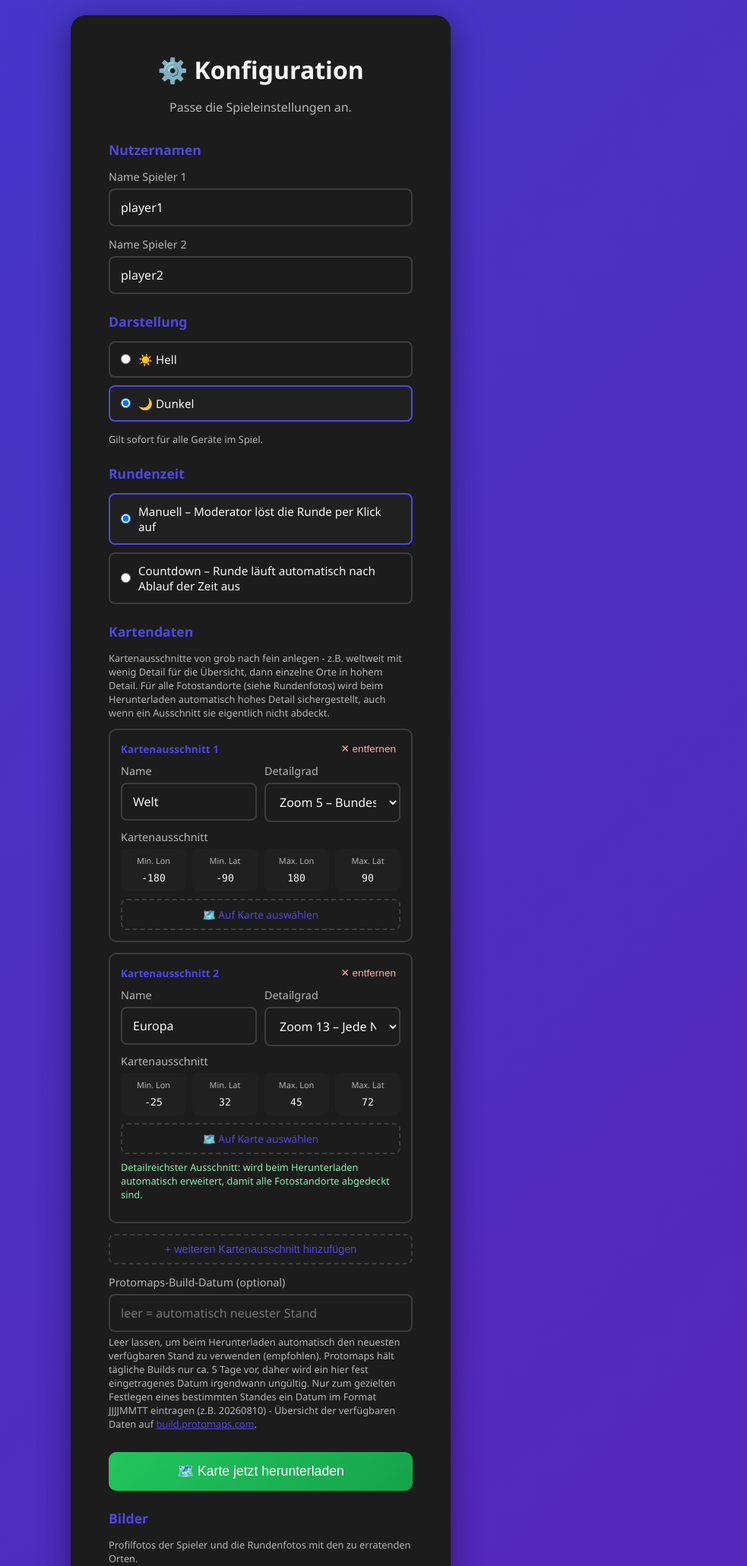
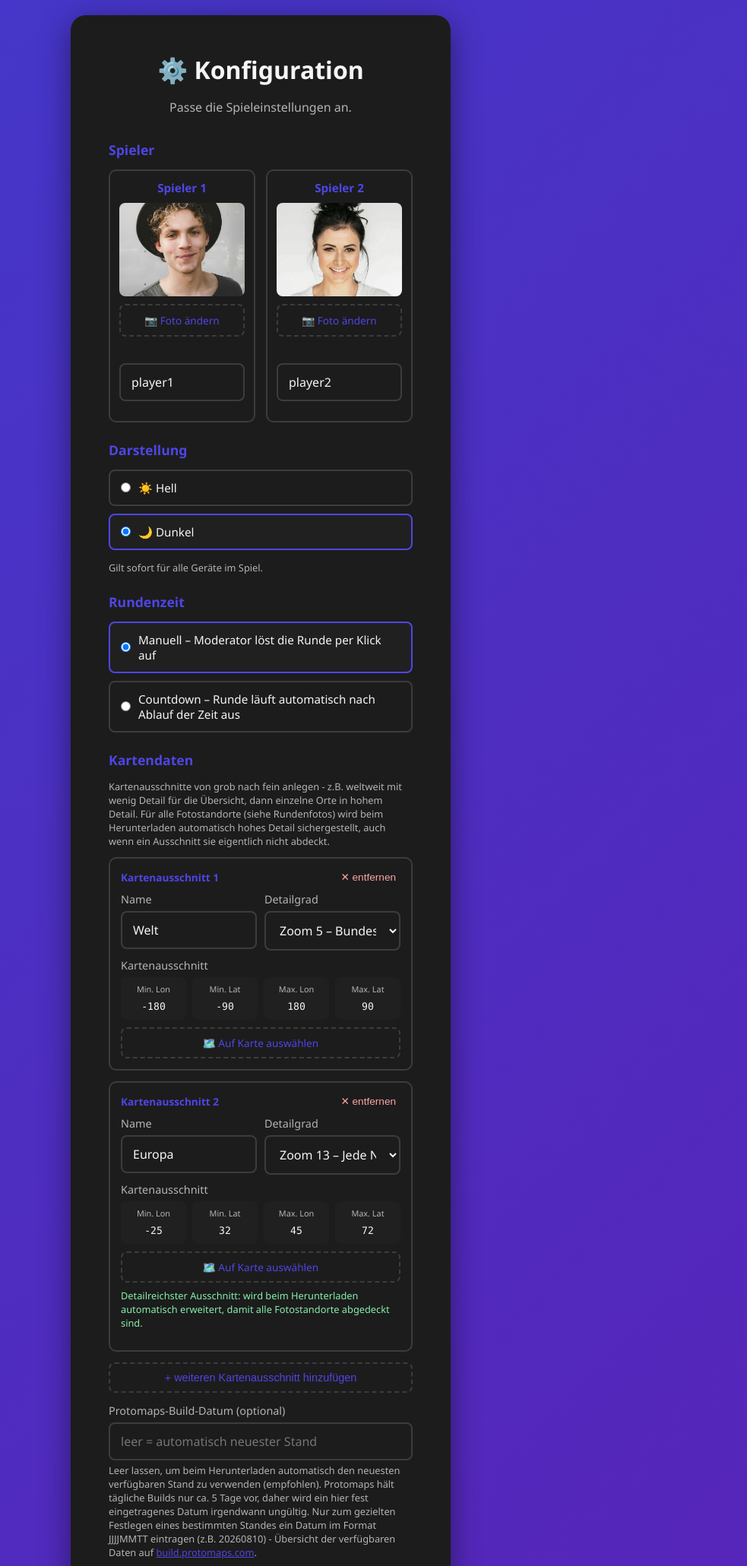
Before and after one commit to studiobaeric/geo-hochzeit-showcase, a Flask app: page /config in a window 1280 px wide. Shown: the top 2061 px of the page at 76% size, without its empty margins (297-1280 px from the left). Run offline with Flask 3, Linux system fonts and the light colour scheme; data that the repository does not hold is empty; some libraries are stand-ins or nearby versions.

Commit message:
Move player photos above name inputs in config (#37)
* Move player photos above name inputs in config

Merge the "Nutzernamen" and "Spielerfotos" sections into one "Spieler"
section at the top of the form, with the photo grid above the name
fields. Drops the now-unused .photo-subheading style.

* Address review feedback on player section layout

- Add "Spieler 1"/"Spieler 2" labels above each photo box
- Move each player's name input directly under their own photo
- Drop the redundant "Hochgeladen" success text after upload since
  the updated preview image already shows it worked

* Remove redundant name field labels

The "Spieler 1"/"Spieler 2" heading above each photo already
identifies the field, so drop the separate "Name Spieler 1/2" label
and use aria-label + a placeholder instead.

---------

Co-authored-by: Claude <noreply@anthropic.com>

```diff
--- a/templates/config.html
+++ b/templates/config.html
@@ -475,12 +475,6 @@
             text-align: left;
         }
 
-        .photo-subheading {
-            color: var(--color-accent);
-            font-size: 0.95em;
-            margin: 18px 0 10px;
-        }
-
         .player-photo-grid {
             display: grid;
             grid-template-columns: 1fr 1fr;
@@ -499,6 +493,12 @@
             border-radius: 10px;
             padding: 12px;
             text-align: center;
+        }
+
+        .player-slot-label {
+            margin: 0 0 10px;
+            color: var(--color-accent);
+            font-size: 0.95em;
         }
 
         /* Whole photo section is spoiler-protected (see .section-spoiler
@@ -766,14 +766,36 @@
 
     <form id="configForm">
         <div class="config-section">
-            <h2>Nutzernamen</h2>
-            <div class="field">
-                <label for="player1Name">Name Spieler 1</label>
-                <input type="text" id="player1Name" name="player1Name" maxlength="40" required>
-            </div>
-            <div class="field">
-                <label for="player2Name">Name Spieler 2</label>
-                <input type="text" id="player2Name" name="player2Name" maxlength="40" required>
+            <h2>Spieler</h2>
+            <div class="player-photo-grid">
+                <div class="player-photo-slot">
+                    <h3 class="player-slot-label">Spieler 1</h3>
+                    <div class="photo-frame" id="player1PhotoFrame">
+                        <img alt="Spielerfoto 1">
+                    </div>
+                    <label class="upload-button">
+                        📷 Foto ändern
+                        <input type="file" accept="image/*" id="player1PhotoInput" hidden>
+                    </label>
+                    <p class="photo-upload-status" id="player1PhotoStatus"></p>
+                    <div class="field">
+                        <input type="text" id="player1Name" name="player1Name" maxlength="40" required aria-label="Name Spieler 1" placeholder="Name">
+                    </div>
+                </div>
+                <div class="player-photo-slot">
+                    <h3 class="player-slot-label">Spieler 2</h3>
+                    <div class="photo-frame" id="player2PhotoFrame">
+                        <img alt="Spielerfoto 2">
+                    </div>
+                    <label class="upload-button">
+                        📷 Foto ändern
+                        <input type="file" accept="image/*" id="player2PhotoInput" hidden>
+                    </label>
+                    <p class="photo-upload-status" id="player2PhotoStatus"></p>
+                    <div class="field">
+                        <input type="text" id="player2Name" name="player2Name" maxlength="40" required aria-label="Name Spieler 2" placeholder="Name">
+                    </div>
+                </div>
             </div>
         </div>
 
@@ -850,37 +872,7 @@
         </div>
 
         <div class="config-section">
-            <h2>Bilder</h2>
-            <p class="field-hint">
-                Profilfotos der Spieler und die Rundenfotos mit den zu
-                erratenden Orten.
-            </p>
-
-            <h3 class="photo-subheading">Spielerfotos</h3>
-            <div class="player-photo-grid">
-                <div class="player-photo-slot">
-                    <div class="photo-frame" id="player1PhotoFrame">
-                        <img alt="Spielerfoto 1">
-                    </div>
-                    <label class="upload-button">
-                        📷 Foto ändern
-                        <input type="file" accept="image/*" id="player1PhotoInput" hidden>
-                    </label>
-                    <p class="photo-upload-status" id="player1PhotoStatus"></p>
-                </div>
-                <div class="player-photo-slot">
-                    <div class="photo-frame" id="player2PhotoFrame">
-                        <img alt="Spielerfoto 2">
-                    </div>
-                    <label class="upload-button">
-                        📷 Foto ändern
-                        <input type="file" accept="image/*" id="player2PhotoInput" hidden>
-                    </label>
-                    <p class="photo-upload-status" id="player2PhotoStatus"></p>
-                </div>
-            </div>
-
-            <h3 class="photo-subheading">Rundenfotos</h3>
+            <h2>Rundenfotos</h2>
             <p class="field-hint">
                 Beliebig viele Fotos mit dem zu erratenden Ort - keine
                 Obergrenze. Beim Auswählen einer Datei wird, falls
@@ -1383,8 +1375,8 @@
             try {
                 await uploadPlayerPhoto(role, file);
                 applyPlayerPhoto(role);
-                statusEl.textContent = '✅ Hochgeladen.';
-                statusEl.className = 'photo-upload-status success';
+                statusEl.textContent = '';
+                statusEl.className = 'photo-upload-status';
             } catch (error) {
                 statusEl.textContent = error.message || 'Hochladen fehlgeschlagen.';
                 statusEl.className = 'photo-upload-status error';
```
